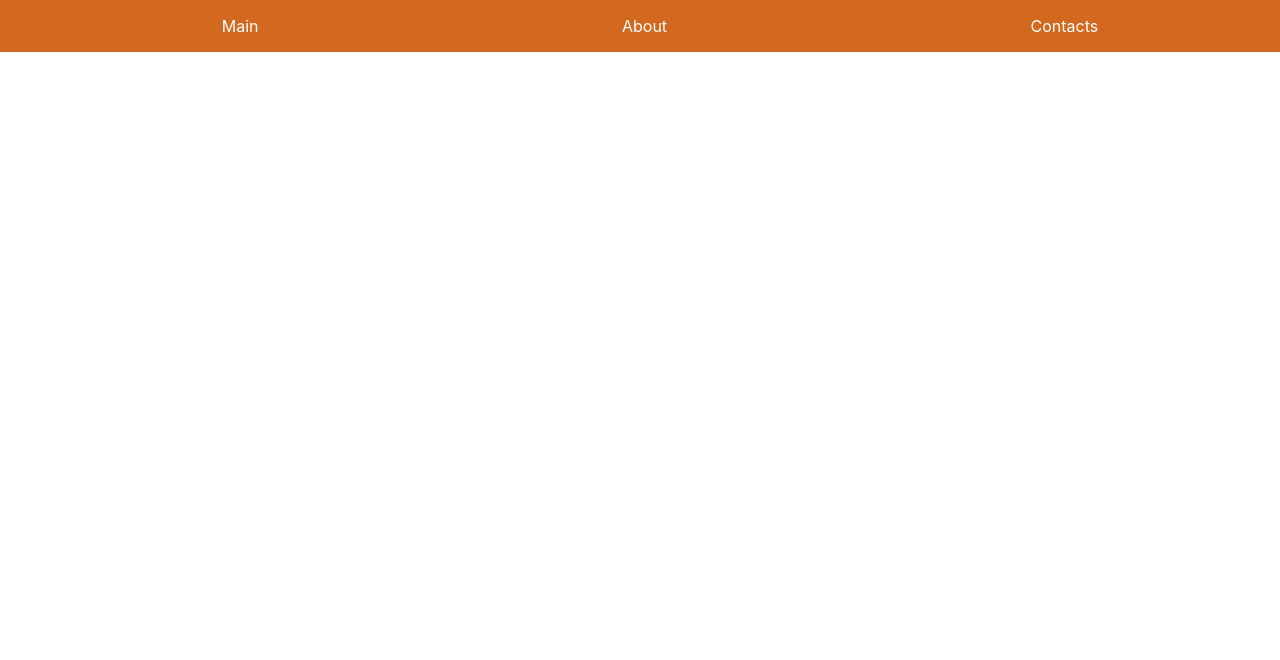
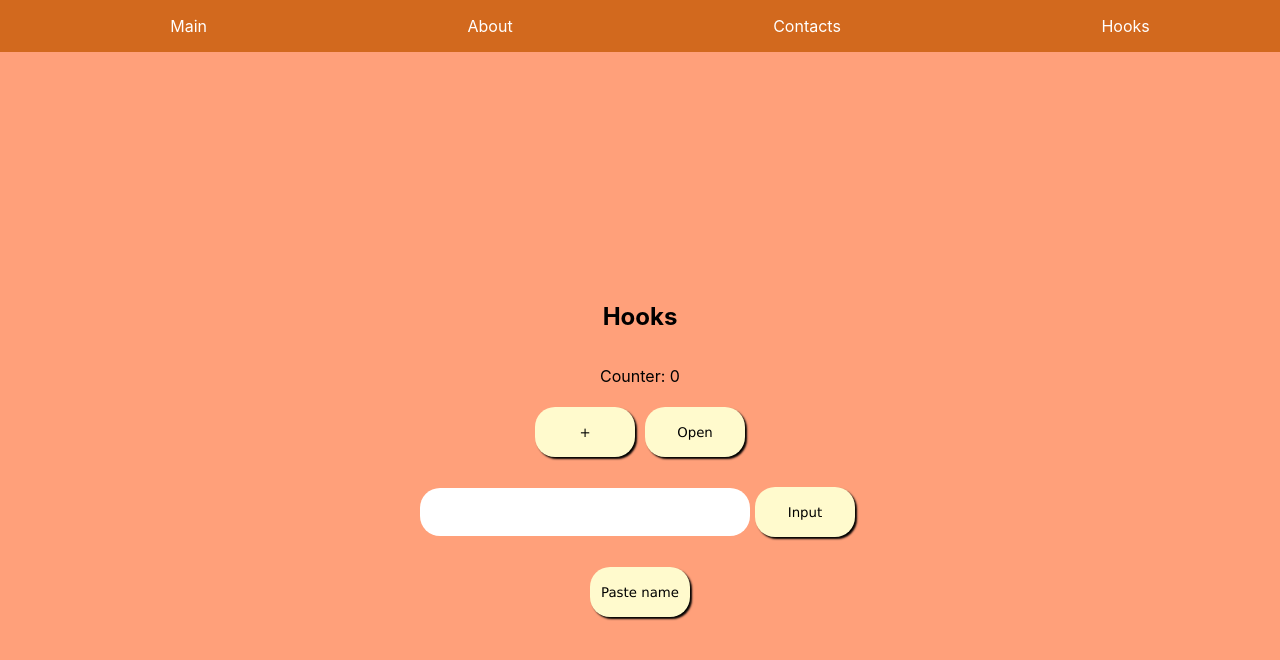
Before and after one commit to AlexTolk/s-app, a React (Create React App) app: page /hooks in a window 1280 px wide. Before the commit this address had no page. Shown: the top 660 px of the page. Built offline with nearby package versions, Linux system fonts and the light colour scheme.

Commit message:
practiced using hooks - useMemo, useCallback, useRef

```diff
--- a/src/App.js
+++ b/src/App.js
@@ -3,6 +3,7 @@ import './App.css';
 import Home from './components/Home/Home';
 import About from './components/About/About';
 import Contacts from './components/Contacts/Contacts';
+import Hooks from './components/Hooks/Hooks';
 
 function App() {
   return (
@@ -13,6 +14,7 @@ function App() {
             <li><Link to={'/home'} className='link link__main'>Main</Link></li>
             <li><Link to={'/about'} className='link link__about'>About</Link></li>
             <li><Link to={'/contacts'} className='link link__contacts'>Contacts</Link></li>
+            <li><Link to={'/hooks'} className='link link__contacts'>Hooks</Link></li>
           </ul>
         </nav>
       </div>
@@ -20,6 +22,7 @@ function App() {
         <Route path='/home' element={<Home />} />
         <Route path='/about' element={<About />} />
         <Route path='/contacts' element={<Contacts />} />
+        <Route path='/hooks' element={<Hooks />} />
       </Routes>
     </div>
   );
--- a/src/components/About/About.css
+++ b/src/components/About/About.css
@@ -1,5 +1,6 @@
 .about-main-wrapper {
     display: flex;
+    flex-direction: column;
     align-items: center;
     justify-content: center;
     height: 100vh;
--- a/src/components/About/About.js
+++ b/src/components/About/About.js
@@ -1,9 +1,17 @@
+import { useState } from 'react';
 import './About.css'
 
 export default function About() {
+
+    const [employees, setEmployees] = useState(['Bob Marley', 'Curt Cobain', 'Darth Vader']);
     return (
         <div className="about-main-wrapper container">
-            <h1 className='main-wrapper__head-title'>About</h1>
+            <h1 className='main-wrapper__head-title'>About our employees</h1>
+            <div>
+                {employees.map((el, i) => (
+                    <p key={i}>{el}</p>
+                ))}
+            </div>
         </div>
     );
 }
--- /dev/null
+++ b/src/components/Hooks/Hooks.css
@@ -0,0 +1,34 @@
+.home-main-wrapper {
+    display: flex;
+    flex-direction: column;
+    align-items: center;
+    justify-content: center;
+    height: 100vh;
+    width: 100vw;
+    background-color: lightsalmon;
+}
+.button-container{
+    display: flex;
+}
+button {
+    min-height: 50px;
+    min-width: 100px;
+    margin: 5px;
+    border: none;
+    border-radius: 20px;
+    background-color: lemonchiffon;
+    font-family: Verdana, Geneva, Tahoma, sans-serif;
+    box-shadow: 2px 2px 2px black;
+}
+
+.input-group{
+    margin: 20px;
+    display: flex;
+    align-items: center;
+}
+input {
+    padding: 10px;
+    font-size: 1.5em;
+    border: none;
+    border-radius: 20px;
+}
--- /dev/null
+++ b/src/components/Hooks/Hooks.js
@@ -0,0 +1,43 @@
+import { useCallback, useState, useRef } from 'react';
+import './Hooks.css';
+
+export default function Hooks() {
+    const [counter, setCounter] = useState(0);
+    const [isOpened, setIsOpened] = useState(false);
+
+
+    const increaseCounter = useCallback(() => {
+        setCounter(() => counter + 1);
+    }, [counter])
+
+    const inputRef = useRef(null);
+
+    function handleInputFocus() {
+        inputRef.current.focus()
+    }
+
+    function handleInputValue() {
+        inputRef.current.value = 'Alexander'
+    }
+
+    return (
+        <div className='home-main-wrapper'>
+            <h2>Hooks</h2>
+            <p>Counter: {counter}</p>
+            <div className='button-container'>
+                <button onClick={increaseCounter}>+</button>
+                <button onClick={() => setIsOpened(!isOpened)}>{isOpened ? 'Close' : 'Open'}</button>
+            </div>
+            <div>
+                {isOpened && <p>I'm opened!</p>}
+            </div>
+            <div className='input-group'>
+                <input type="text" ref={inputRef}></input>
+                <button onClick={handleInputFocus}>Input</button>
+            </div>
+            <div>
+                <button onClick={handleInputValue}>Paste name</button>
+            </div>
+        </div>
+    );
+}
```
